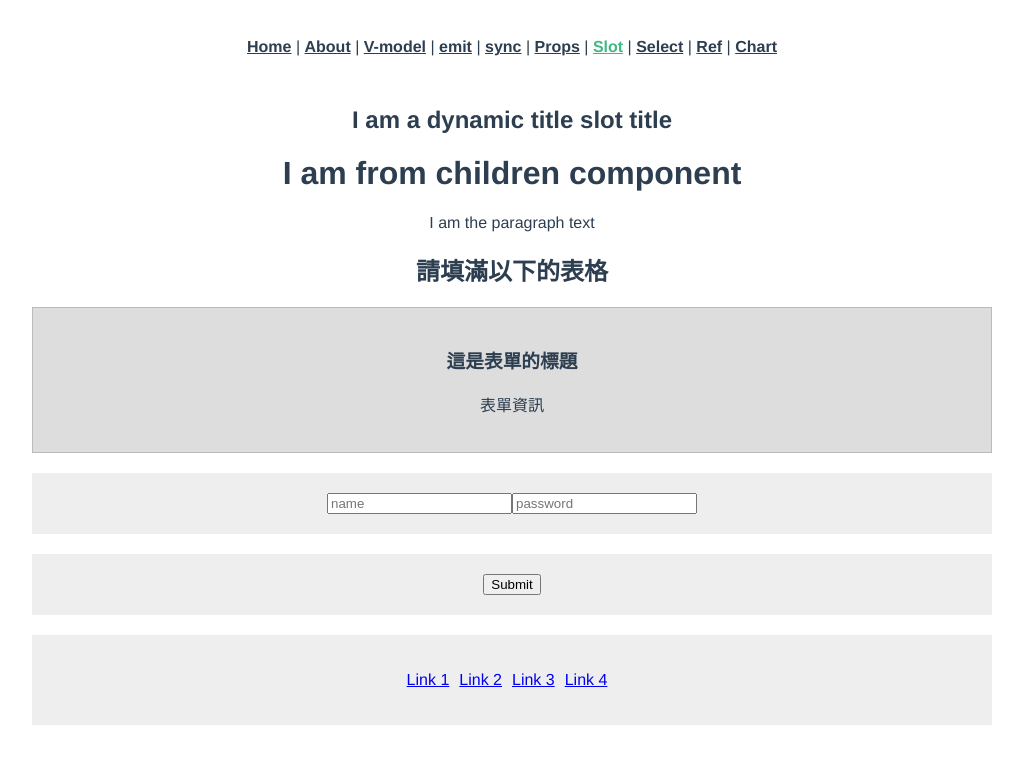
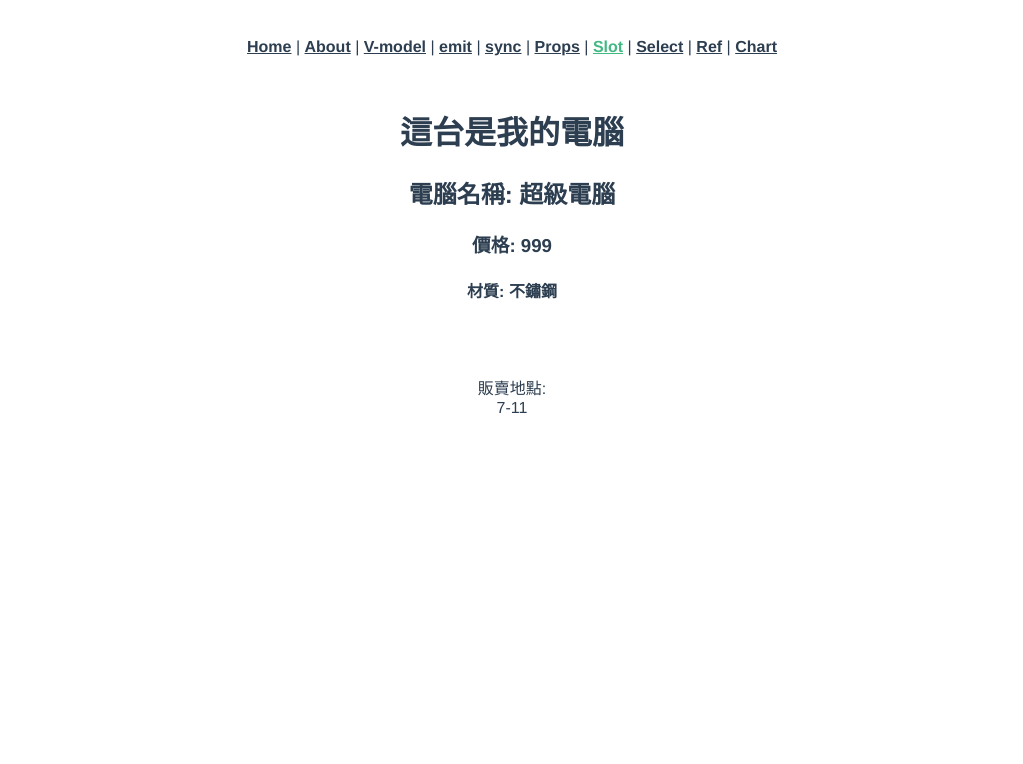
Before and after one commit to Clifford0205/vue-note, a Vue app: page /#/slot in a window 1280 px wide. Shown: the top 764 px of the page, without its empty margins (128-1151 px from the left). Built offline with nearby package versions, Linux system fonts and the light colour scheme.

Commit message:
feat(v-slot): v-slot

```diff
--- a/src/components/Slot/ChildrenComponent.vue
+++ b/src/components/Slot/ChildrenComponent.vue
@@ -1,37 +1,31 @@
 <template>
   <div>
-    <slot name="title"></slot>
-    <h1>I am from children component</h1>
-    <slot name="text"></slot>
+    <slot :info="info"></slot>
 
-    <h2>請填滿以下的表格</h2>
-    <form action="">
-      <div id="form-header">
-        <slot name="form-header"></slot>
-      </div>
-      <div id="form-fields">
-        <slot name="form-fields"></slot>
-      </div>
-      <div id="form-controls">
-        <slot name="form-controls"></slot>
-      </div>
-      <div id="useful-links">
-        <ul>
-          <li><a href="#">Link 1</a></li>
-          <li><a href="#">Link 2</a></li>
-          <li><a href="#">Link 3</a></li>
-          <li><a href="#">Link 4</a></li>
-        </ul>
-      </div>
-    </form>
+    <br />
+    <br />
+    <p>
+      販賣地點:
+      <slot name="other" :info="info"></slot>
+    </p>
   </div>
 </template>
 
 <script>
 export default {
-  props: {},
+  props: {
+    info: {
+      required: true
+    }
+  },
   data() {
-    return {};
+    return {
+      // info: {
+      //   name: '電腦',
+      //   price: '20,000',
+      //   material: '不鏽鋼'
+      // }
+    };
   },
   components: {},
   created() {},
--- a/src/views/Slot.vue
+++ b/src/views/Slot.vue
@@ -1,27 +1,26 @@
 <template>
   <div>
-    <ChildrenComponent>
-      <h2 slot="title">{{ title }}</h2>
-      <p slot="text">I am the paragraph text</p>
+    <h1>這台是我的電腦</h1>
+    <!-- <ChildrenComponent :info="myInfo" v-slot="mySlot"> -->
+    <!-- 未指定的內容對應默認插槽 -->
+    <!-- 請注意插槽的縮寫語法不能和具名插槽混用，因為它會導致作用域不明確： -->
+    <ChildrenComponent :info="myInfo">
+      <template v-slot:default="mySlot">
+        <h2>電腦名稱: {{ mySlot.info.name }}</h2>
+        <h3>價格: {{ mySlot.info.price }}</h3>
+        <h4>材質: {{ mySlot.info.material }}</h4>
+      </template>
 
-      <div slot="form-header">
-        <h3>這是表單的標題</h3>
-        <p>表單資訊</p>
-      </div>
-
-      <div slot="form-fields">
-        <input type="text" placeholder="name" />
-        <input type="password" placeholder="password" required />
-      </div>
-
-      <div slot="form-controls">
-        <button @click="handleSubmitgit">Submit</button>
-      </div>
+      <template v-slot:other="mySlot">
+        <div>{{ mySlot.info.location }}</div>
+      </template>
     </ChildrenComponent>
   </div>
 </template>
 
 <script>
+// 資料來源:https://cloud.tencent.com/developer/article/1408212
+
 import ChildrenComponent from '@/components/Slot/ChildrenComponent';
 export default {
   components: {
@@ -29,7 +28,12 @@ export default {
   },
   data() {
     return {
-      title: 'I am a dynamic title slot title'
+      myInfo: {
+        name: '超級電腦',
+        price: '999',
+        material: '不鏽鋼',
+        location: '7-11'
+      }
     };
   },
   methods: {}
```
